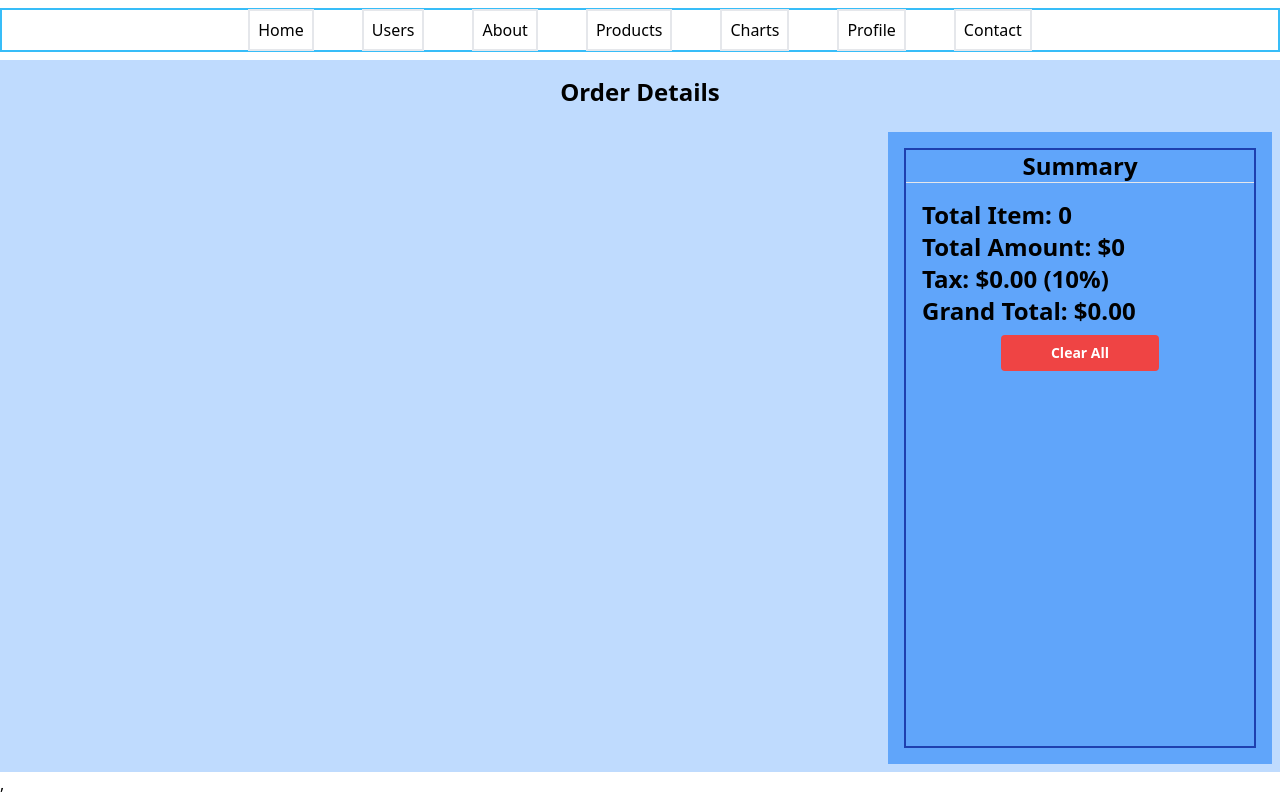
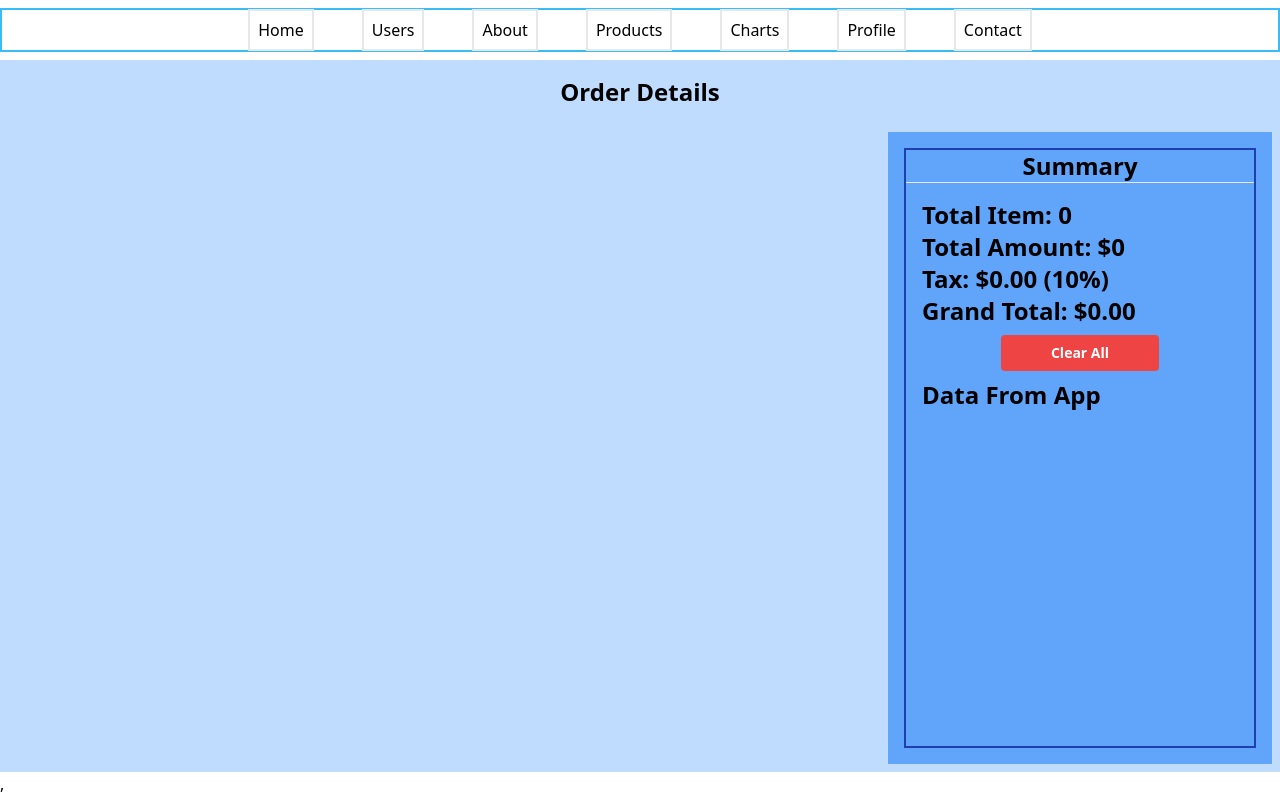
Before and after one commit to Toufiquer/p6-react-router, a React (Create React App) app: page /orderDetails in a window 1280 px wide. Built offline with nearby package versions, Linux system fonts and the light colour scheme.

Commit message:
use context API

```diff
--- a/src/App.js
+++ b/src/App.js
@@ -1,3 +1,4 @@
+import { createContext } from "react";
 import { Route, Routes } from "react-router-dom";
 import "./App.css";
 import About from "./components/About/About";
@@ -12,10 +13,12 @@ import Products from "./components/Products/Products";
 import Profile from "./components/Profile/Profile";
 import UserDetails from "./components/UserDetails/UserDetails";
 import Users from "./components/Users/Users";
-
+export const DataContextAPI = createContext("Data from create");
+let value = "Data From App";
 function App() {
   return (
     <div className="App">
+      <DataContextAPI.Provider value={value}>
         <Header></Header>
         <Routes>
           <Route path="/" element={<Home></Home>}></Route>
@@ -33,6 +36,7 @@ function App() {
           </Route>
           <Route path="*" element={<NotFound></NotFound>}></Route>
         </Routes>
+      </DataContextAPI.Provider>
     </div>
   );
 }
--- a/src/components/Summary/Summary.js
+++ b/src/components/Summary/Summary.js
@@ -1,4 +1,5 @@
-import React from "react";
+import React, { useContext } from "react";
+import { DataContextAPI } from "../../App";
 import { fnUpdateCartView } from "../OrderDetails/OrderDetails";
 import { clearAllDB } from "../utilities/manageDB";
 import { calculateGrandTotal, calculateTax, calculateTotalAmount, calculateTotalProduct } from "../utilities/productManage";
@@ -8,6 +9,8 @@ const Summary = ({ cartDetailsProducts }) => {
   let totalAmount = calculateTotalAmount(cartDetailsProducts);
   let tax = calculateTax(cartDetailsProducts);
   let grandTotal = calculateGrandTotal(cartDetailsProducts);
+  let valueFormContext = useContext(DataContextAPI);
+  console.log(valueFormContext, " => Line No: 13");
   return (
     <div className="text-left p-4">
       <h2>Total Item: {totalItem}</h2>
@@ -27,6 +30,7 @@ const Summary = ({ cartDetailsProducts }) => {
           Clear All
         </button>
       </div>
+      {valueFormContext}
     </div>
   );
 };
```
Lines whose indentation alone changed are shown as unchanged.
